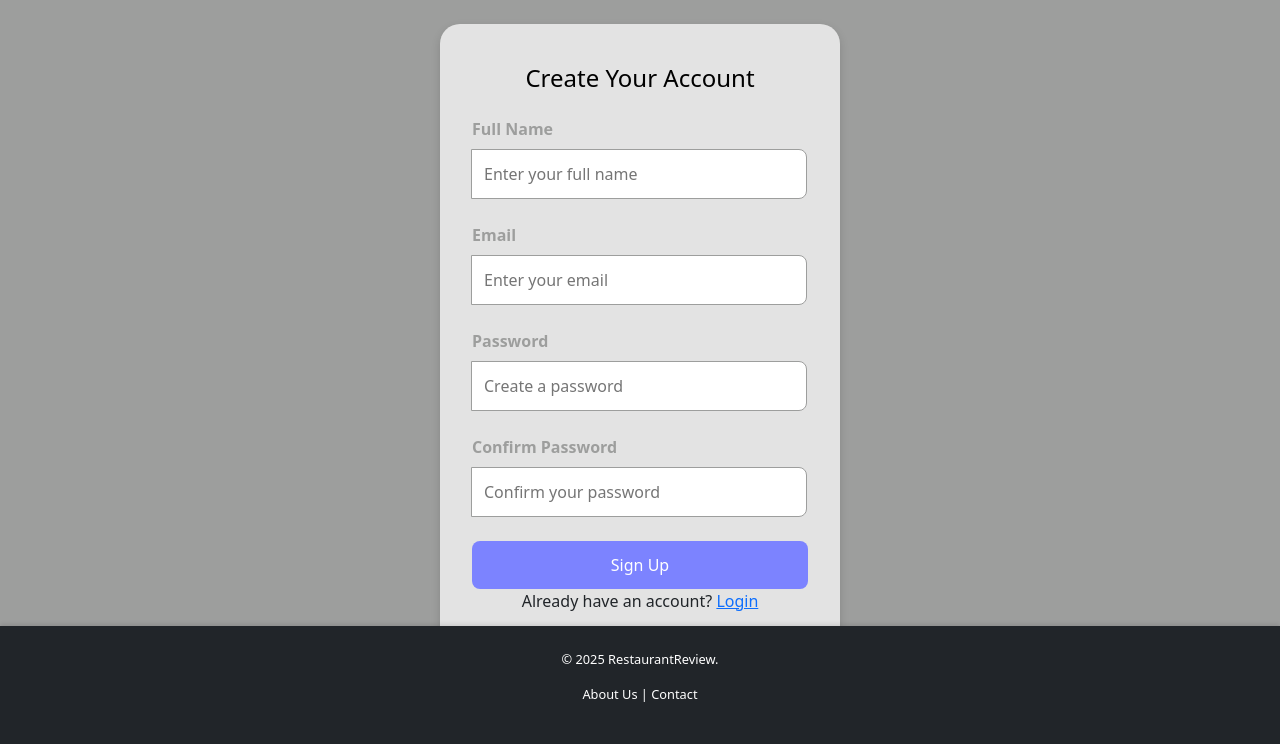
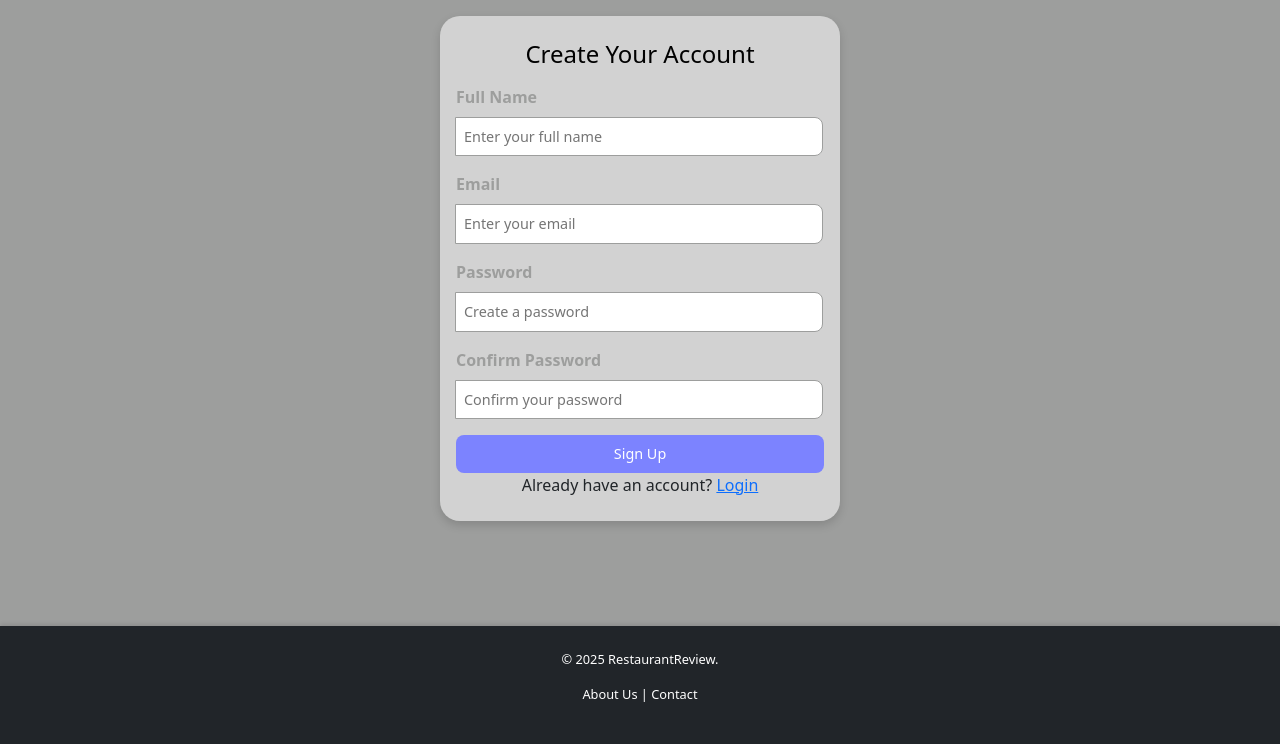
Before and after one commit to samueltl21/restaurantreview, a Flask app: page /sign_up in a window 1280 px wide. Shown: the part 56-800 px from the top of the page. Run offline with Flask 3, Linux system fonts and the light colour scheme.

Commit message:
Update styles.css

```diff
--- a/app/static/styles.css
+++ b/app/static/styles.css
@@ -44,43 +44,42 @@ body {
     border: 1px solid #ffffff;
 }
 
-/* Styling for titles in login and registration containers */
+/* Container styles for login and registration */
 .login-container,
 .registration-container {
     display: flex;
     flex-direction: column;
     justify-content: center;
     align-items: center;
-    background-color: rgba(245, 245, 245, 0.8);
-    padding: 2.5rem 2rem;
+    background-color: rgba(245, 245, 245, 0.6);
+    padding: 1.5rem 1rem;
     border-radius: 20px;
     box-shadow: 0 4px 10px rgba(0, 0, 0, 0.15);
     width: 90%;
     max-width: 400px;
-    max-height: 90vh;
+    max-height: 75vh;
+    overflow-y: auto;
     margin: 2rem auto;
 }
 
-/* Registration  margin-top */
 .registration-container {
-    margin-top: 1.5rem;
+    margin-top: 1rem;
 }
 
-/* Styling for titles in login and registration containers */
+/* Title styles */
 .login-container h1,
 .registration-container h1 {
     font-size: 1.5rem;
-    margin-bottom: 1.5rem;
+    margin-bottom: 1rem;
     color: #000000;
     text-align: center;
 }
 
-/* Input group styling */
+/* Input group styles */
 .input-group {
-    margin-bottom: 1.5rem;
+    margin-bottom: 1rem;
 }
 
-/* Label styling in input groups */
 .input-group label {
     display: block;
     margin-bottom: 0.5rem;
@@ -88,30 +87,28 @@ body {
     color: #9d9e9d;
 }
 
-/* Input field styling */
 .input-group input {
     width: 100%;
-    padding: 0.75rem;
+    padding: 0.5rem;
     border: 1px solid #9d9e9d;
     border-radius: 8px;
-    font-size: 1rem;
+    font-size: 0.9rem;
     box-sizing: border-box;
     transition: all 0.2s ease-in-out;
 }
 
-/* Focus effect for input fields */
 .input-group input:focus {
     border-color: #7c83ff;
     outline: none;
     box-shadow: 0 0 4px rgba(124, 131, 255, 0.2);
 }
 
-/* General button styling */
+/* General button styles */
 .btn {
     width: 100%;
-    padding: 0.75rem;
+    padding: 0.5rem;
     color: #ffffff;
-    font-size: 1rem;
+    font-size: 0.9rem;
     border: none;
     border-radius: 8px;
     cursor: pointer;
@@ -119,33 +116,30 @@ body {
     transition: background-color 0.2s ease-in-out;
 }
 
-/* Hover effect for general buttons */
 .btn:hover {
     background-color: #000000;
     color: #ffffff;
     border: 1px solid #ffffff;
 }
 
-/* Link styling for login and sign-up pages */
+/* Link styles */
 .link {
-    margin-top: 1rem;
+    margin-top: 0.5rem;
     text-align: center;
     color: #9d9e9d;
     font-size: 0.85rem;
 }
 
-/* Styling for links */
 .link a {
     color: #7c83ff;
     text-decoration: none;
 }
 
-/* Hover effect for links */
 .link a:hover {
     text-decoration: underline;
 }
 
-/* Footer styling to prevent overlapping with containers */
+/* Footer styles */
 footer {
     position: fixed;
     bottom: 0;
```
